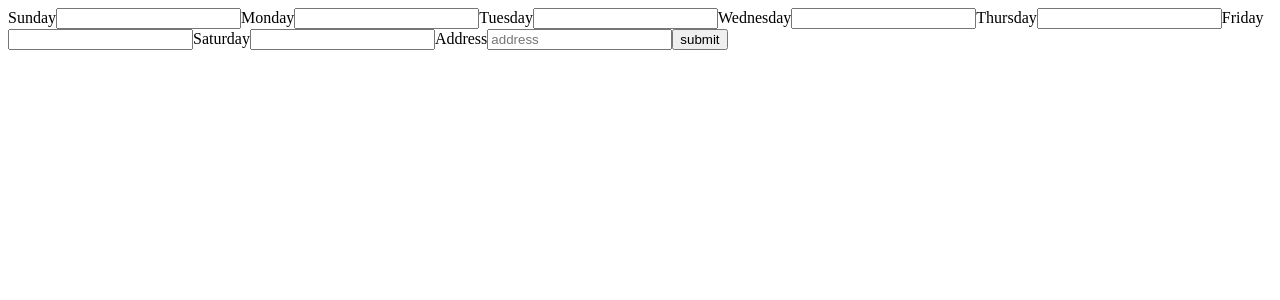
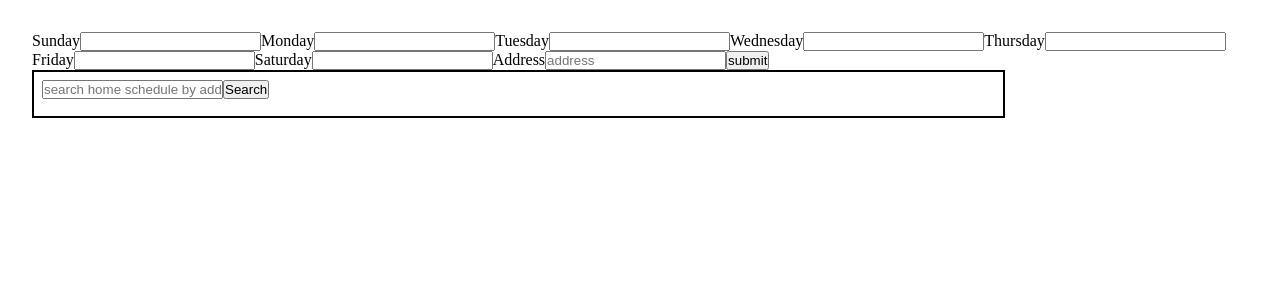
Before and after one commit to JMladen/houseTasker, a React (Vite) app in the folder CLIENT/: page / in a window 1280 px wide. Shown: the top 300 px of the page. Built offline with nearby package versions, Linux system fonts and the light colour scheme; no server answers.

Commit message:
get data from server with address search

```diff
--- a/CLIENT/package.json
+++ b/CLIENT/package.json
@@ -12,7 +12,8 @@
   "dependencies": {
     "axios": "^1.6.2",
     "react": "^18.2.0",
-    "react-dom": "^18.2.0"
+    "react-dom": "^18.2.0",
+    "sass": "^1.69.5"
   },
   "devDependencies": {
     "@types/react": "^18.2.37",
--- a/CLIENT/src/App.jsx
+++ b/CLIENT/src/App.jsx
@@ -1,6 +1,7 @@
 
-import './App.css'
-import axios from 'axios'
+import './App.scss'
+
+import AddressBar from './Components/AddressBar/AddressBar'
 
 import CalenderForm from './Components/CalenderForm/CalenderFrom' // intellissense didnt work
 
@@ -19,6 +20,7 @@ function App() {
   return (
     <>
      <CalenderForm />
+     <AddressBar />
     </>
   )
 }
--- /dev/null
+++ b/CLIENT/src/App.scss
@@ -0,0 +1,9 @@
+*{
+    box-sizing: border-box;
+    margin: 0;
+    padding: 0rem;
+}
+
+body{
+    padding: 2rem
+}
--- /dev/null
+++ b/CLIENT/src/Components/AddressBar/AddressBar.jsx
@@ -0,0 +1,32 @@
+import './AddressBar.scss'
+import axios from 'axios'
+
+function AddressBar () {
+
+
+    function handleSubmit (e){
+
+        e.preventDefault()
+
+        const url = "http://localhost:5000"
+        const address = e.target.address.value
+
+
+        async function fillCalender(){
+            const { data } = await axios.get(`${url}/${address}`)
+            console.log(data)
+        }
+
+        fillCalender()
+
+    }
+
+        return(
+            <form action='submit' className="address-bar" onSubmit={(e)=>handleSubmit(e)}>
+            <input type="text" name="address" placeholder='search home schedule by address' />
+            <button type='submit'>Search</button>
+            </form>
+    )
+}
+
+export default AddressBar
--- /dev/null
+++ b/CLIENT/src/Components/AddressBar/AddressBar.scss
@@ -0,0 +1,6 @@
+.address-bar{
+    width: 80%;
+    height: 3rem;
+    border: 2px solid black;
+    padding: 0.5rem;
+}
--- a/CLIENT/src/main.jsx
+++ b/CLIENT/src/main.jsx
@@ -1,7 +1,6 @@
 import React from 'react'
 import ReactDOM from 'react-dom/client'
 import App from './App.jsx'
-import './index.css'
 
 ReactDOM.createRoot(document.getElementById('root')).render(
 
```
Also changed, not shown: CLIENT/src/App.css (deleted), CLIENT/src/index.css (deleted), 1 other file (tests, documents, lock files or other folders).
